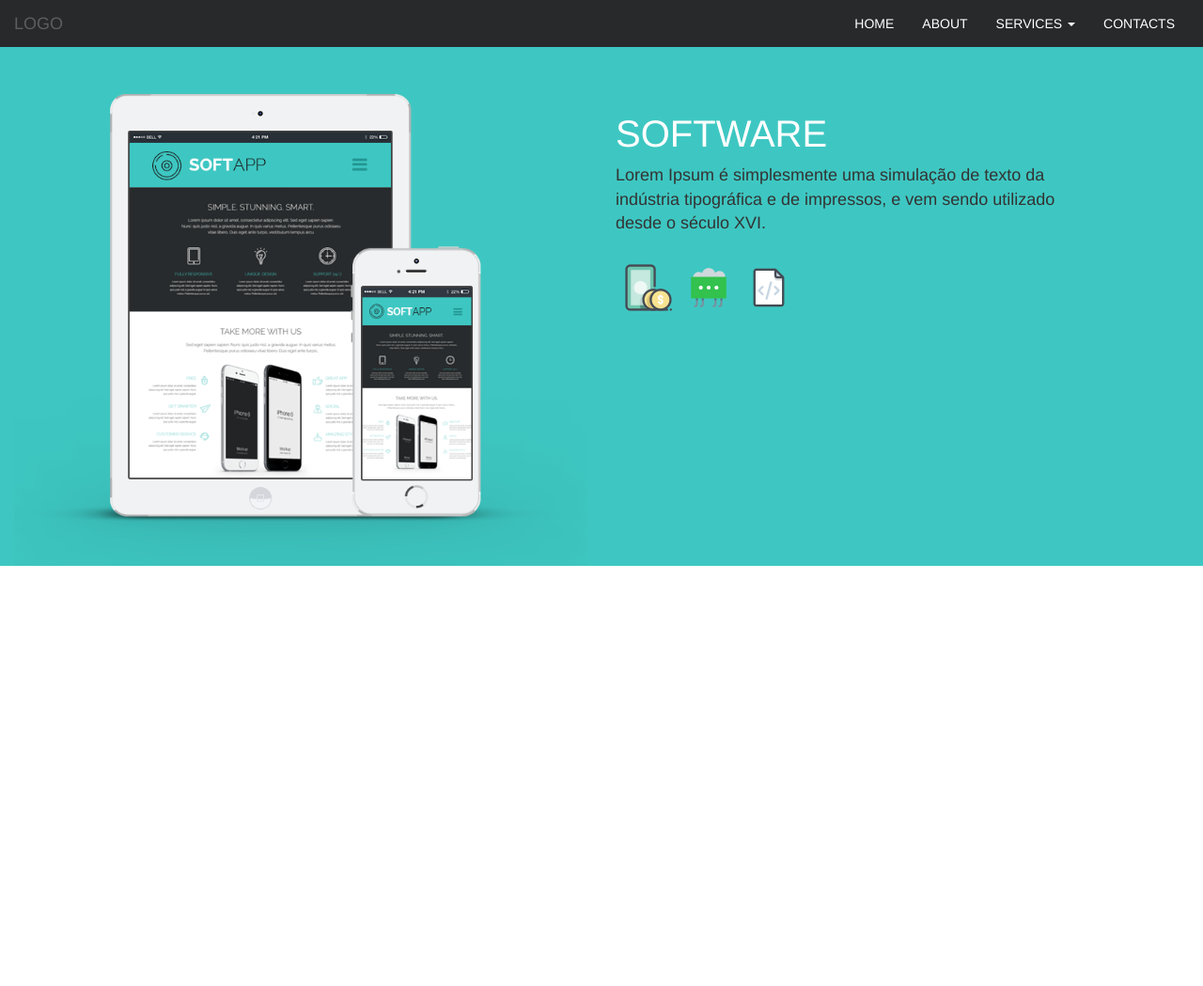
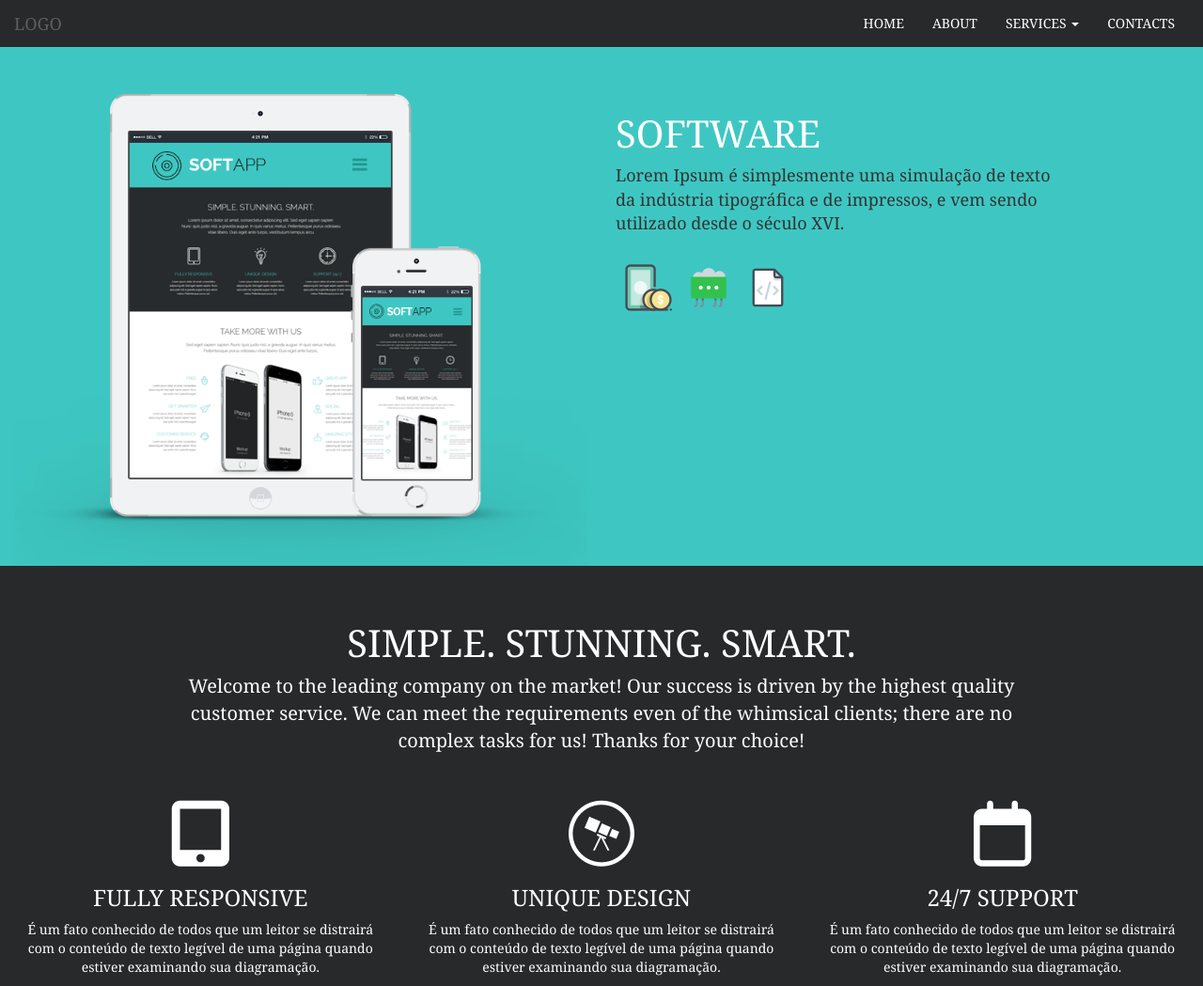
Before and after one commit to JohnatanT/Template, a plain HTML site: page index.html in a window 1280 px wide. Shown: the whole page at 94% size. Before the commit the page ends 800 px from the top, so only its background shows below. Drawn offline with nearby package versions, Linux system fonts and the light colour scheme.

Commit message:
Section Description

```diff
--- a/index.html
+++ b/index.html
@@ -55,7 +55,7 @@
      </header>
      <main>
        <div class="container-fluid">
-        <!-- Algumas informações -->
+        <!-- Banner -->
         <div class="row info">
           <div class="col-md-6">
             <img src="imagens/home-1-800x659.png" alt="Img 1" class="img-responsive">
@@ -71,7 +71,31 @@
             </div>
           </div>
         </div>
-       </div>
+        <!-- Descrição -->
+        <div class="row desc">
+          <div class="main-text">
+            <h2>SIMPLE. STUNNING. SMART.</h2>
+            <p>Welcome to the leading company on the market! Our success is driven by the highest quality customer service. We can meet the requirements even of the whimsical clients; there are no complex tasks for us! Thanks for your choice!</p>
+          </div>
+          <div class="around">
+            <div class="col-md-4 block">
+              <i class="fa fa-tablet" aria-hidden="true"></i>
+              <h3>FULLY RESPONSIVE</h3>
+              <p>É um fato conhecido de todos que um leitor se distrairá com o conteúdo de texto legível de uma página quando estiver examinando sua diagramação.</p>
+            </div>
+            <div class="col-md-4 block">
+              <i class="fa fa-wpexplorer" aria-hidden="true"></i>
+              <h3>UNIQUE DESIGN</h3>
+              <p>É um fato conhecido de todos que um leitor se distrairá com o conteúdo de texto legível de uma página quando estiver examinando sua diagramação.</p>
+            </div>
+            <div class="col-md-4 block">
+              <i class="fa fa-calendar-o" aria-hidden="true"></i>
+              <h3>24/7 SUPPORT</h3>
+              <p>É um fato conhecido de todos que um leitor se distrairá com o conteúdo de texto legível de uma página quando estiver examinando sua diagramação.</p>
+            </div>
+          </div>
+        </div>
+       </div><!-- Container Fluid -->
      </main>
 
 
--- a/scss/_header.scss
+++ b/scss/_header.scss
@@ -4,7 +4,6 @@
 @mixin trans($time,$transition){
    transition: $time $transition;
 }
-
 
 .navbar-default{
     background-color: $preto;
--- a/scss/_main.scss
+++ b/scss/_main.scss
@@ -1,4 +1,6 @@
 @import '_color';
+@import '_header';
+
 .info{
     background-color: $azul;
     padding-top: 50px;
@@ -31,3 +33,36 @@
         }
     }
 }
+
+.desc{
+    background-color: $preto;
+    color: #fff;
+    .main-text{
+        width: 70%;
+        text-align: center;
+        margin: 0 auto;
+        padding-top: 40px;
+        padding-bottom: 40px;
+        h2{
+            text-transform: uppercase;
+            font-size: 40px;
+        }
+        p{
+            font-size: 20px;
+        }
+    }
+    .around{
+        text-align: center;
+        .block{
+            i{
+                @include trans(.2s,linear);
+                font-size: 70px;
+                &:hover{
+                   color: $azul;
+                }
+            }
+        }
+    }
+
+
+}
```
Also changed, not shown: css/style.css.
